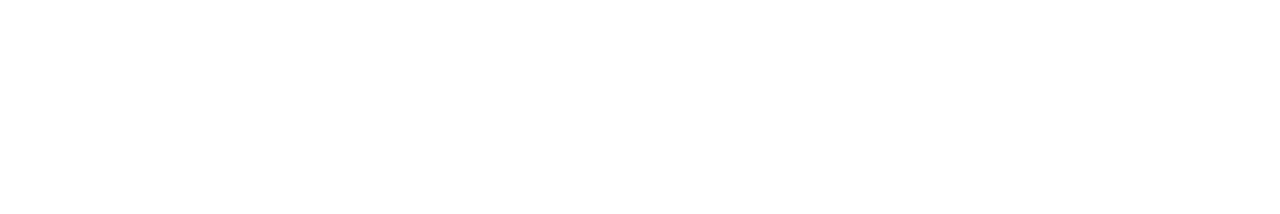
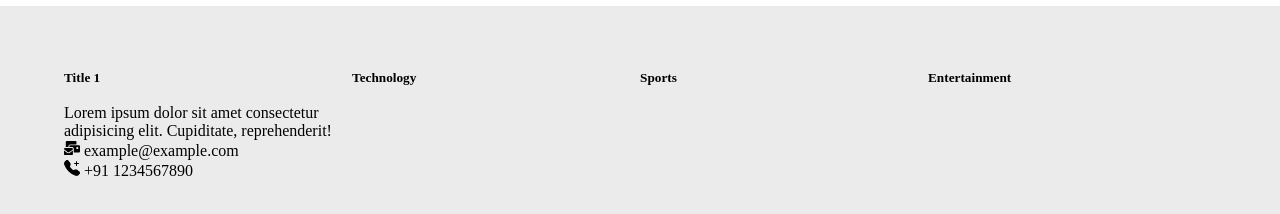
Before and after one commit to ajay980p/NewWebApp, a React (Create React App) app: page / in a window 1280 px wide. Shown: the part 2786-3000 px from the top of the page. Before the commit the page ends 2792 px from the top, so only its background shows below. Built offline with nearby package versions, Linux system fonts and the light colour scheme; no server answers.

Commit message:
Footer added-working fine

```diff
--- a/src/App.js
+++ b/src/App.js
@@ -3,7 +3,9 @@
 import Categories from './Categories/Categories'
 import Top_News_Grid from './Top_News_Grid/Top_News_Grid'
 import NewsOfTheDay from './NewsOfTheDay/NewsOfTheDay';
-import AutoScrollable from './AutoScroll/AutoScrollable';
+import AutoScrollable from './HorizontalScroll/HorizontalScroll';
+// import AutoScroll from './AutomaticScroll/AutoScroll';
+import Footer from './Footer/Footer';
 
 function App() {
   return (
@@ -13,6 +15,8 @@
       <Top_News_Grid />
       <NewsOfTheDay />
       <AutoScrollable />
+      {/* <AutoScroll /> */}
+      <Footer />
     </div>
   );
 }
--- /dev/null
+++ b/src/AutomaticScroll/AutoScroll.css
@@ -0,0 +1,45 @@
+body {
+  /* min-width: 100vh; */
+  display: flex;
+  place-items: center;
+}
+
+.Slider {
+  height: 250px;
+  margin: auto;
+  position: relative;
+  width: 90%;
+  display: grid;
+  place-items: center;
+  overflow: hidden;
+}
+
+.Slide-track {
+  display: flex;
+  width: calc(250px * 18);
+  animation: 40s linear infinite;
+}
+
+@keyframes scroll {
+  0% {
+    transform: translateX(-250px*9);
+  }
+
+  100% {
+    transform: translateX(calc(-250px*9));
+  }
+}
+
+.slide {
+  height: 200px;
+  width: 250px;
+  display: flex;
+  align-items: center;
+  padding: 15px;
+  border: 1px solid red;
+}
+
+.item .img {
+  width: 100%;
+  /* height: 100px; */
+}
--- /dev/null
+++ b/src/AutomaticScroll/AutoScroll.jsx
@@ -0,0 +1,35 @@
+import React from 'react'
+import Image2 from '../Images/image2.png'
+import './AutoScroll.css'
+
+function AutoScroll() {
+  return (
+    <div className='Slider'>
+      <div className='Slide-track'>
+        <div className='item'><img src={Image2}></img></div>
+        <div className='item'><img src={Image2}></img></div>
+        <div className='item'><img src={Image2}></img></div>
+        <div className='item'><img src={Image2}></img></div>
+        <div className='item'><img src={Image2}></img></div>
+        <div className='item'><img src={Image2}></img></div>
+        <div className='item'><img src={Image2}></img></div>
+        <div className='item'><img src={Image2}></img></div>
+        <div className='item'><img src={Image2}></img></div>
+
+        {/* **************** */}
+
+        <div className='item'><img src={Image2}></img></div>
+        <div className='item'><img src={Image2}></img></div>
+        <div className='item'><img src={Image2}></img></div>
+        <div className='item'><img src={Image2}></img></div>
+        <div className='item'><img src={Image2}></img></div>
+        <div className='item'><img src={Image2}></img></div>
+        <div className='item'><img src={Image2}></img></div>
+        <div className='item'><img src={Image2}></img></div>
+        <div className='item'><img src={Image2}></img></div>
+      </div>
+    </div >
+  )
+}
+
+export default AutoScroll
--- /dev/null
+++ b/src/Footer/Footer.css
@@ -0,0 +1,11 @@
+.footer {
+  height: 400px;
+  background-color: rgba(0, 0, 0, 0.079);
+  display: flex;
+  justify-content: space-evenly;
+  padding: 5%;
+}
+
+.items {
+  width: 25%;
+}
--- /dev/null
+++ b/src/Footer/Footer.jsx
@@ -0,0 +1,34 @@
+import React from 'react'
+import './Footer.css'
+import { FaMailBulk } from "react-icons/fa";
+import { BsFillTelephonePlusFill } from "react-icons/bs";
+
+
+function Footer() {
+  return (
+    <div className='footer'>
+      <div className='div1 items'>
+        <h5>Title 1</h5>
+        <img></img>
+        <p>Lorem ipsum dolor sit amet consectetur adipisicing elit. Cupiditate, reprehenderit!</p>
+        <FaMailBulk /><span> example@example.com</span> <br />
+        <BsFillTelephonePlusFill /> <span> +91 1234567890</span>
+      </div>
+
+      <div className='div2 items'>
+        <h5>Technology</h5>
+      </div>
+
+      <div className='div3 items'>
+        <h5>Sports</h5>
+      </div>
+
+      <div className='div4 items'>
+        <h5>Entertainment</h5>
+      </div>
+
+    </div>
+  )
+}
+
+export default Footer
--- a/src/AutoScroll/AutoScrollable.jsx
+++ b/src/HorizontalScroll/HorizontalScroll.jsx
@@ -1,7 +1,7 @@
 import React from 'react'
-import './AutoScrollable.css'
+import './HorizontalScroll.css'
 
-function AutoScrollable() {
+function HorizontalScroll() {
   return (
     <div>
       <h2>Categories</h2>
@@ -20,4 +20,4 @@
   )
 }
 
-export default AutoScrollable;
+export default HorizontalScroll;
```
Also changed, not shown: src/HorizontalScroll/HorizontalScroll.css (renamed from src/AutoScroll/AutoScrollable.css), src/Images/image2.png (added).
